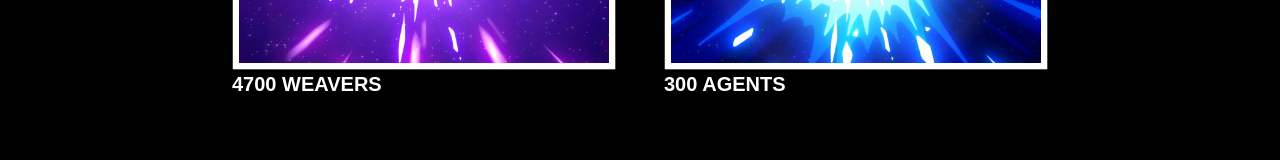
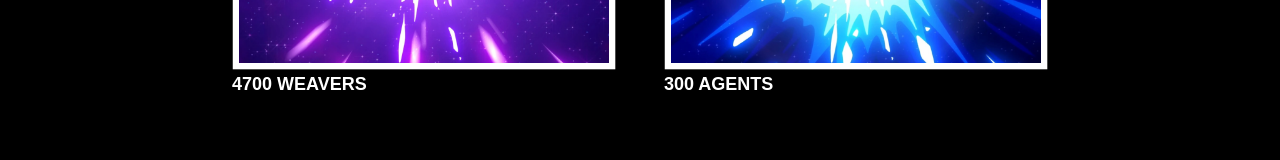
Before and after one commit to Knowledge-JO/webverse, a Next.js app: page / in a window 1280 px wide. Shown: the part 2015-2175 px from the top of the page. Built offline with nearby package versions, Linux system fonts and the light colour scheme; a web font is replaced by a local one.

Commit message:
fonts added

```diff
--- a/components/WeaversSection.tsx
+++ b/components/WeaversSection.tsx
@@ -26,11 +26,11 @@ const WeaversSection = () => {
             <div className="flex justify-center gap-5 md:gap-12 text-white mt-32 absolute w-full bottom-[0] top-[480px] md:mt-14 px-10">
                 <div>
                     <img src={purple.src} className="w-80 md:w-96" alt="" />
-                    <p className="font-bold md:text-xl">4700 WEAVERS</p>
+                    <p className="font-bold md:text-lg">4700 WEAVERS</p>
                 </div>
                 <div>
                     <img src={blue.src} className="w-80 md:w-96" alt="" />
-                    <p className="font-bold md:text-xl">300 AGENTS</p>
+                    <p className="font-bold md:text-lg">300 AGENTS</p>
                 </div>
             </div>
 
```
